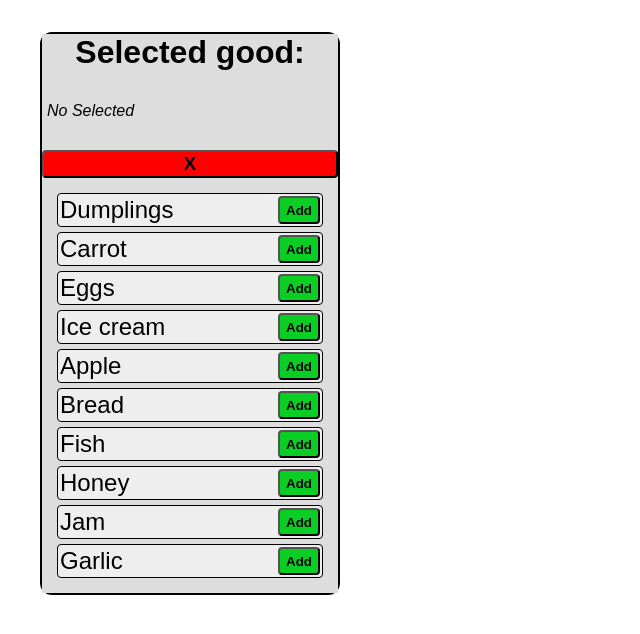
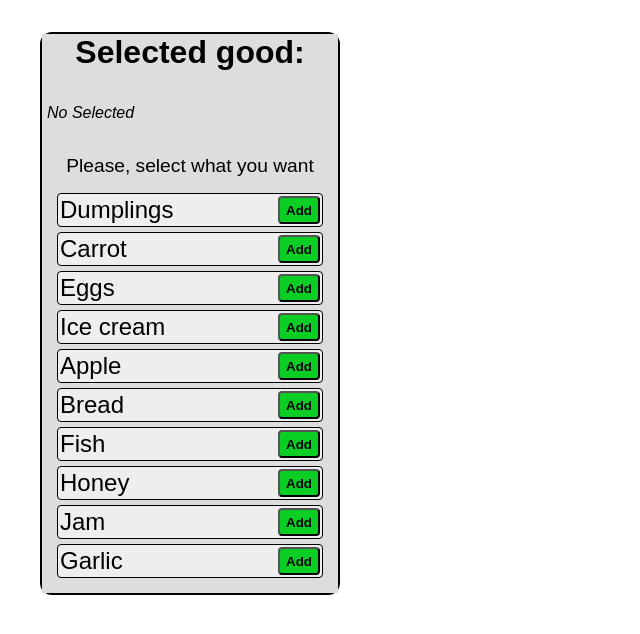
Before and after one commit to mate-academy/react_goods-selector, a React (Create React App) app: page / in a window 1280 px wide. Shown: the top 634 px of the page, without its empty margins (0-640 px from the left). Built offline with nearby package versions, Linux system fonts and the light colour scheme.

Commit message:
fixed after review

```diff
--- a/src/App.scss
+++ b/src/App.scss
@@ -34,6 +34,13 @@
       margin: 0;
       padding: 0 5px;
       font-style: italic;
+    }
+
+    &__non {
+      background-color: #ddd;
+      border-color: #ddd;
+      border-style: none;
+      font-size: 1.2em;
     }
 
     &__clear {
--- a/src/App.tsx
+++ b/src/App.tsx
@@ -16,7 +16,7 @@ const goodsFromServer: string[] = [
 
 class App extends React.Component {
   state = {
-    data: goodsFromServer,
+    data: [...goodsFromServer],
     selectedGoods: [],
   };
 
@@ -71,6 +71,14 @@ class App extends React.Component {
     return false;
   }
 
+  check2() {
+    if (this.state.selectedGoods.length > 0) {
+      return true;
+    }
+
+    return false;
+  }
+
   render() {
     return (
       <div className="app">
@@ -81,6 +89,15 @@ class App extends React.Component {
           <p className="app__selectedList__list">
             {this.createSelected()}
           </p>
+          {!this.check2() && (
+            <button
+              type="button"
+              className="app__selectedList__non"
+            >
+              Please, select what you want
+            </button>
+          )}
+          {this.check2() && (
             <button
               type="button"
               className="app__selectedList__clear"
@@ -88,6 +105,7 @@ class App extends React.Component {
             >
               X
             </button>
+          )}
         </div>
 
         <div className="app__selectedForm">
```
Lines whose indentation alone changed are shown as unchanged.
